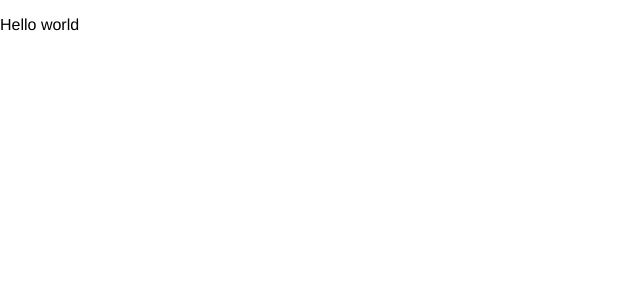
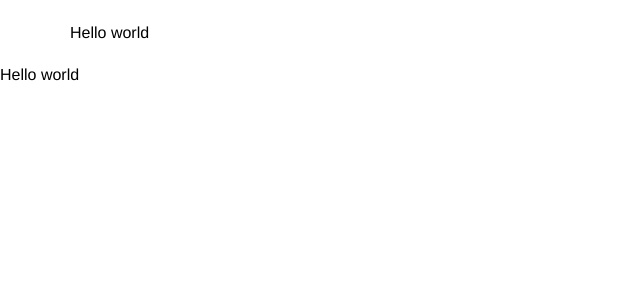
Before and after one commit to ZambranoBeicker/cooking-measures, a React (Create React App) app: page / in a window 1280 px wide. Shown: the top 300 px of the page, without its empty margins (0-640 px from the left). Built offline with nearby package versions, Linux system fonts and the light colour scheme.

Commit message:
fix:fix global styles errors
Install the right dependencies for TypeScript to run correctly the
types. Create a Header component and re organize the global file to
create global components for styles

```diff
--- a/src/Routes.tsx
+++ b/src/Routes.tsx
@@ -1,11 +1,17 @@
 import { BrowserRouter as Router, Switch, Route } from "react-router-dom";
 import Home from "./pages/Home";
+import Header from "./components/Header";
+import { GlobalStyles } from "./global";
 
 function Routes() {
   return (
     <Router>
       <Switch>
-        <Route exact component={Home} path="/" />
+        <Route exact path="/">
+          <GlobalStyles />
+          <Header />
+          <Home />
+        </Route>
       </Switch>
     </Router>
   );
--- /dev/null
+++ b/src/components/Header/index.tsx
@@ -0,0 +1,12 @@
+import { Wrapper } from "./styles";
+import { Container } from "../../global";
+
+export default function Header() {
+  return (
+    <Wrapper>
+      <Container>
+        <p>Hello world</p>
+      </Container>
+    </Wrapper>
+  );
+}
--- /dev/null
+++ b/src/components/Header/styles.ts
@@ -0,0 +1,5 @@
+import styled from "styled-components";
+
+export const Wrapper = styled.header`
+  padding: 1.5rem 0.5rem;
+`;
--- a/src/global.ts
+++ b/src/global.ts
@@ -1,10 +1,25 @@
 import { createGlobalStyle } from "styled-components";
+import styled from "styled-components";
 
-export default createGlobalStyle`
-
+export const GlobalStyles = createGlobalStyle`
 	body{
 		font-family: Helvetica;
 		margin: 0;
 		padding: 0;
 	}
+
+	p{
+		margin: 0;
+	}
+
+	h1,h2,h3,h4,h5,h6{
+		margin: 0;
+		padding: 0;
+	}
 `;
+
+export const Container = styled.div`
+  margin-left: auto;
+  margin-right: auto;
+  max-width: 1140px;
+`;
--- a/src/pages/Home/index.tsx
+++ b/src/pages/Home/index.tsx
@@ -1,10 +1,8 @@
 import * as React from "react";
-import GlobalStyles from "../../global";
 
 export default function Home(): JSX.Element {
   return (
     <>
-      <GlobalStyles />
       <p>Hello world</p>
     </>
   );
```
